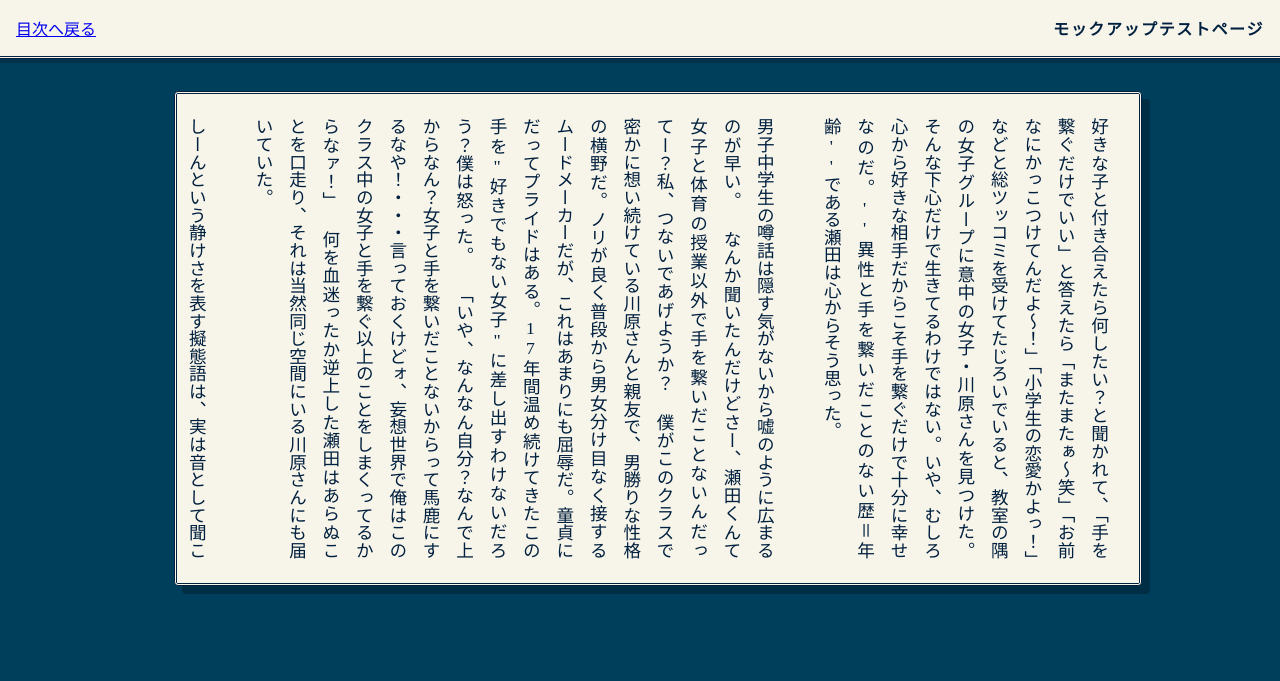
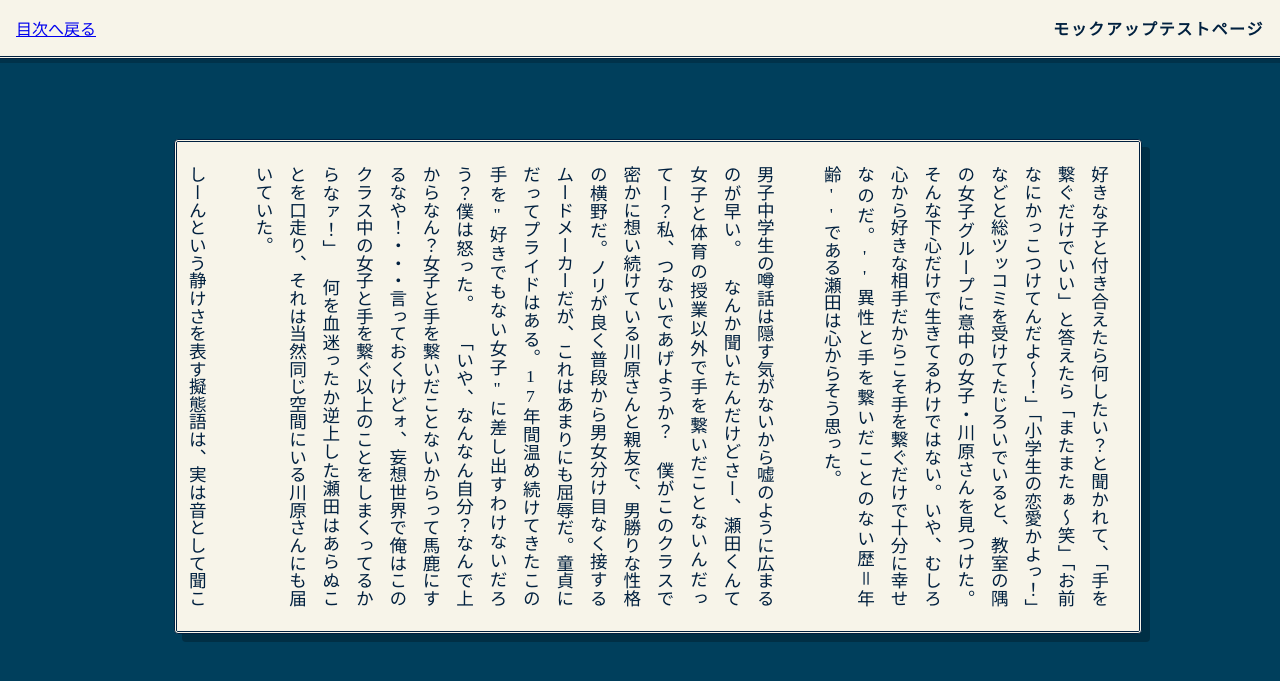
Before and after one commit to REMriaTV/HandtoHand, a Jekyll site: the page built from docs/manuscript/test-manuscript.md, in a window 1280 px wide and 900 px high. Shown: the top 681 px of the window. Built offline with Jekyll 4.4.1, drawn with Linux system fonts in a browser that asks for light colours.

Commit message:
ヘッダー下の余白を広くする修正
デスクトップ：2→5
モバイル：1→3

```diff
--- a/docs/assets/css/story.css
+++ b/docs/assets/css/story.css
@@ -49,7 +49,7 @@ html, body {
    ========================================= */
 .story-main {
     box-sizing: border-box;
-    padding: 2rem 1rem;
+    padding: 5rem 1rem;
     width: 100%;
     max-width: 1000px;
     margin: 0 auto;
@@ -111,7 +111,7 @@ html, body {
    ========================================= */
 @media (max-width: 640px) {
     .story-main {
-        padding: 1rem 0.5rem;
+        padding: 3rem 0.5rem;
 
         /* スマホの隙間も変えたい場合はここで gap を上書き */
         /* gap: 10rem; */
```
